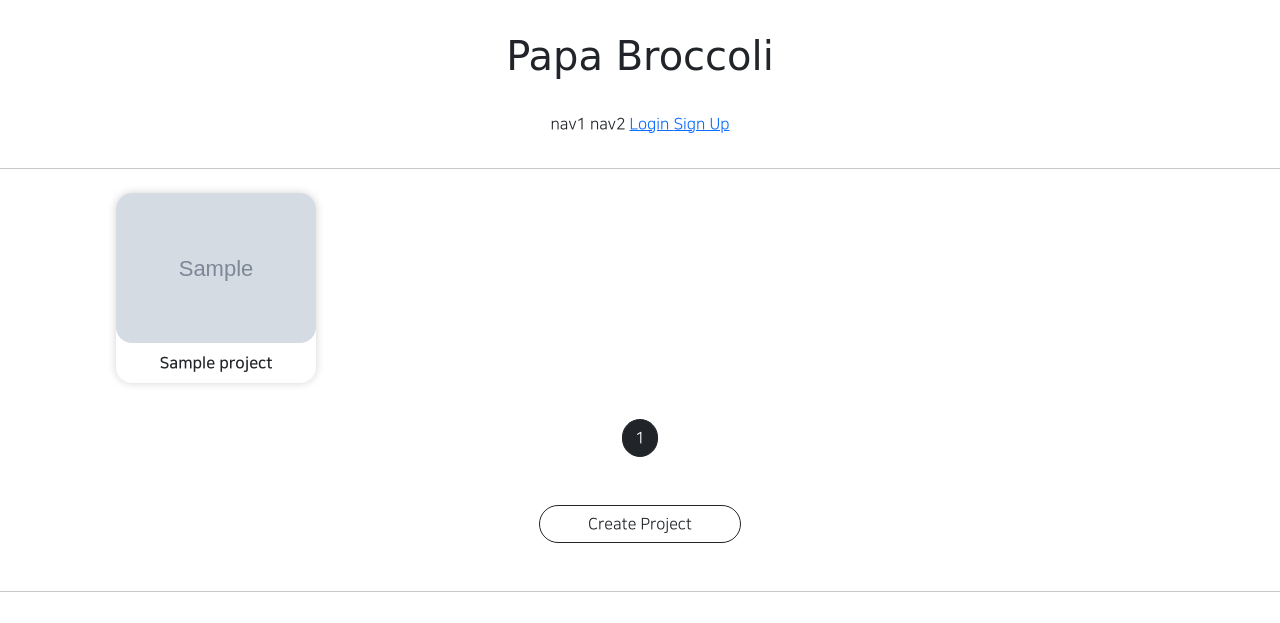
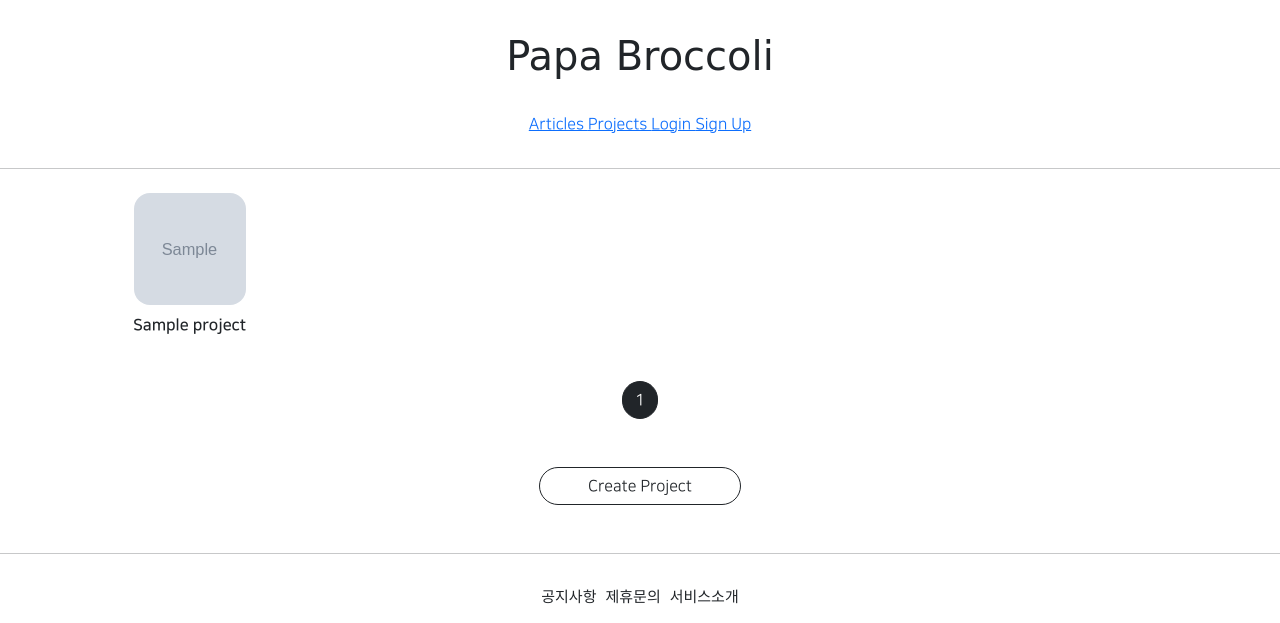
Before and after one commit to Minseong-COLI/practice, a Django app: page /projects/list/ in a window 1280 px wide. Shown: the top 623 px of the page. Run offline with Django 3.2, Linux system fonts and the light colour scheme; tables that the repository leaves empty hold one stand-in row (values such as "Sample post"); grey boxes marked "Sample" are stand-in pictures; parts of the project's set-up code (start-up, migrations or seed data) failed here and were passed over; some libraries are stand-ins or nearby versions; some web fonts are replaced.

Commit message:
2021.08.17 commit_2

```diff
--- a/projectapp/templates/projectapp/list.html
+++ b/projectapp/templates/projectapp/list.html
@@ -9,19 +9,17 @@
             margin: 0 auto;
         }
         .container div {
-            width: 45%;
-                max-width: 200px;
-        {#background-color: antiquewhite;#}
             display: flex;
             justify-content: center;
             align-items: center;
             border-radius: 1rem;
             flex-direction: column;
-            box-shadow: 0 0 .5rem lightgray;
         }
 
         .container img {
-            width: 100%;
+            width: 7rem;
+            height: 7rem;
+            object-fit: cover;
             border-radius: 1rem;
         }
     </style>
--- a/templates/header.html
+++ b/templates/header.html
@@ -5,8 +5,16 @@
     </div>
 
     <div class="PinkBroccoli_header_button">
-        <span>nav1</span>
-        <span>nav2</span>
+        <span>
+            <a href="{% url 'articleapp:list' %}">
+                Articles
+            </a>
+        </span>
+        <span>
+            <a href="{% url 'projectapp:list' %}">
+                Projects
+            </a>
+        </span>
         {% if not user.is_authenticated %}
         {# 로그인 된 user인지 아닌지 확인하는 문구: 로그인 되어있지 않다면 아래 구문 실행 #}
         <span>
```
